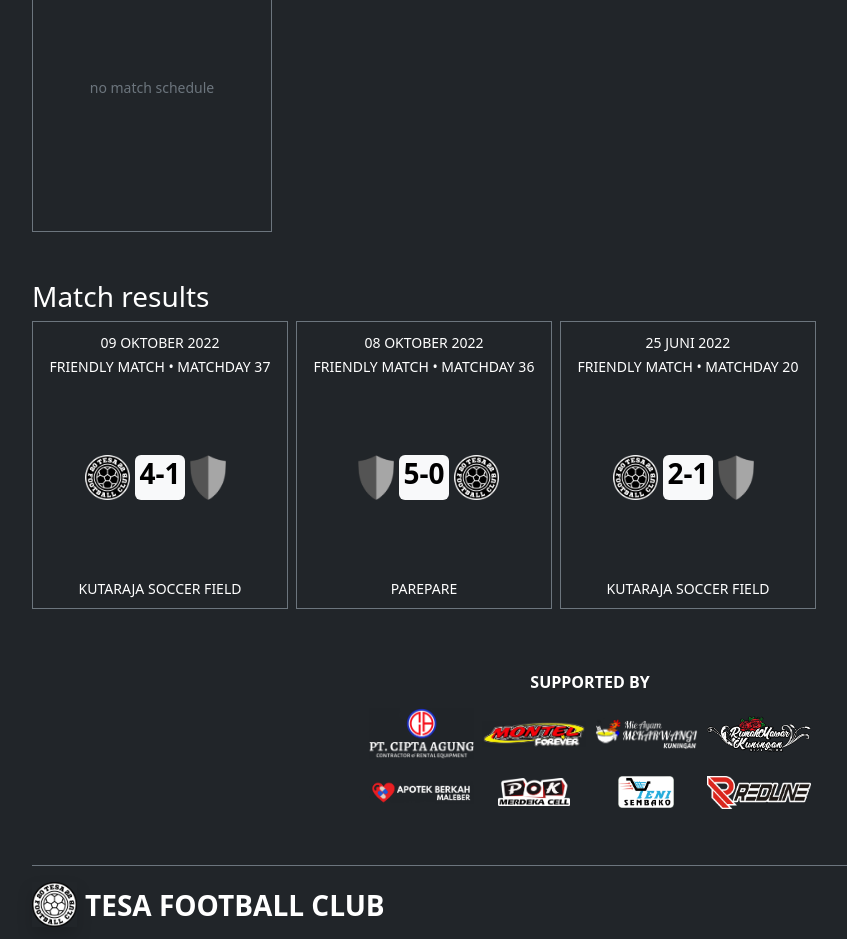
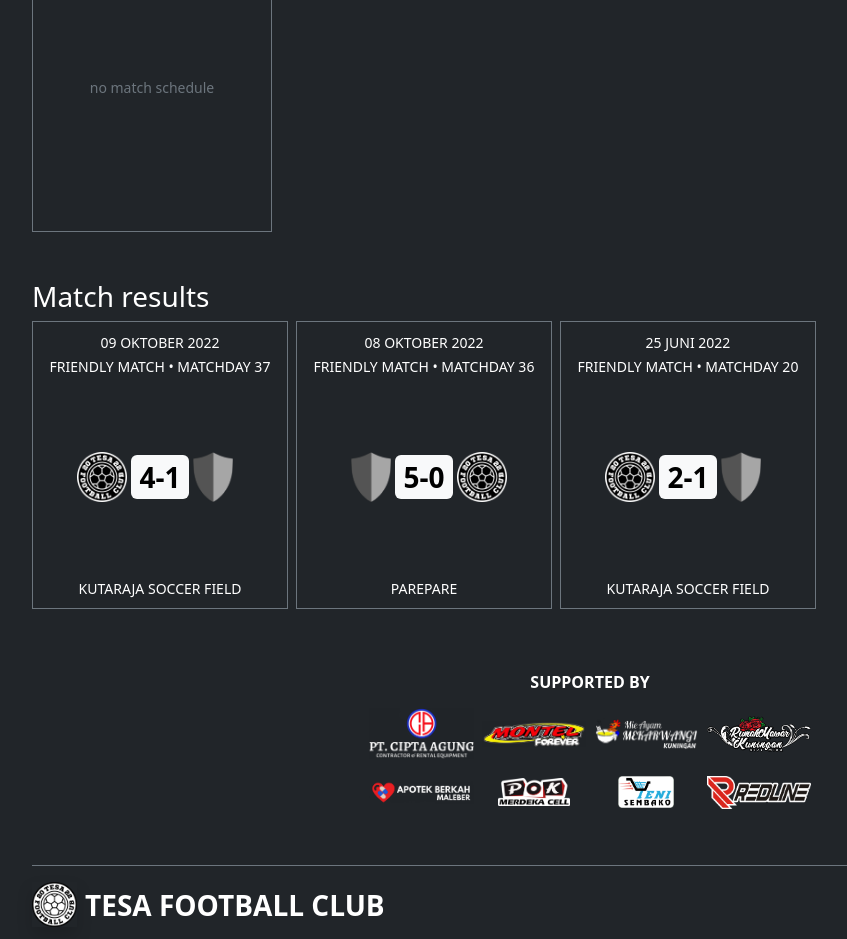
Before and after one commit to tesafc/tesafc.github.io, a Jekyll site: the page built from index.html, in a window 1280 px wide. Shown: the part 881-1820 px from the top of the page, without its empty margins (50-897 px from the left). Built offline with Jekyll 4.4.1, drawn with Linux system fonts in a browser that asks for light colours; nearby versions of some CDN libraries.

Commit message:
Update index.html

```diff
--- a/index.html
+++ b/index.html
@@ -73,13 +73,13 @@ description: tesa fc official website
         <div class="card-body d-flex flex-column justify-content-center align-items-center p-0">
           <div class="row g-2">
             <div class="col-4 d-flex justify-content-end">
-              <img src="{% if match.home-team.logo %}{{ match.home-team.logo | relative_url }}{% else %}{{ '/assets/img/logo/logo-blank.png' | relative_url }}{% endif %}" alt="" class="" width="auto" height="45">
+              <img src="{% if match.home-team.logo %}{{ match.home-team.logo | relative_url }}{% else %}{{ '/assets/img/logo/logo-blank.png' | relative_url }}{% endif %}" alt="" class="" width="auto" height="50">
             </div>
-            <div class="col-4 d-flex justify-content-center">
-              <p class="d-inline badge text-bg-light text-center fs-3 fw-bolder mb-0 p-1">{{ match.result.score.full-time }}</p>
+            <div class="col-4 d-flex justify-content-center align-items-center">
+              <p class="d-inline badge text-bg-light text-center fs-3 fw-bolder mb-0 p-2">{{ match.result.score.full-time }}</p>
             </div>
             <div class="col-4 d-flex justify-content-start">
-              <img src="{% if match.away-team.logo %}{{ match.away-team.logo | relative_url }}{% else %}{{ '/assets/img/logo/logo-blank.png' | relative_url }}{% endif %}" alt="" class="" width="auto" height="45">
+              <img src="{% if match.away-team.logo %}{{ match.away-team.logo | relative_url }}{% else %}{{ '/assets/img/logo/logo-blank.png' | relative_url }}{% endif %}" alt="" class="" width="auto" height="50">
             </div>
           </div>
         </div>
```
